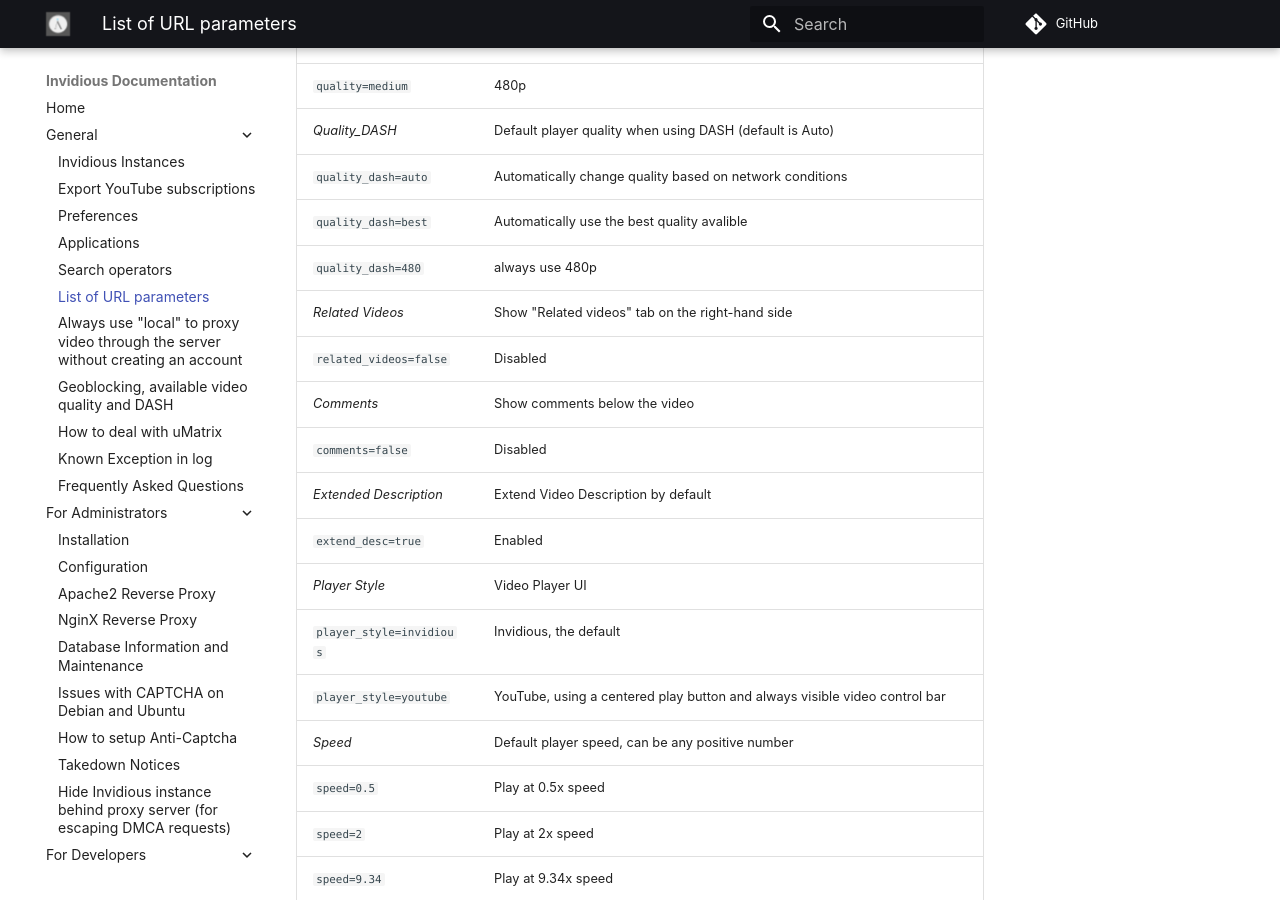
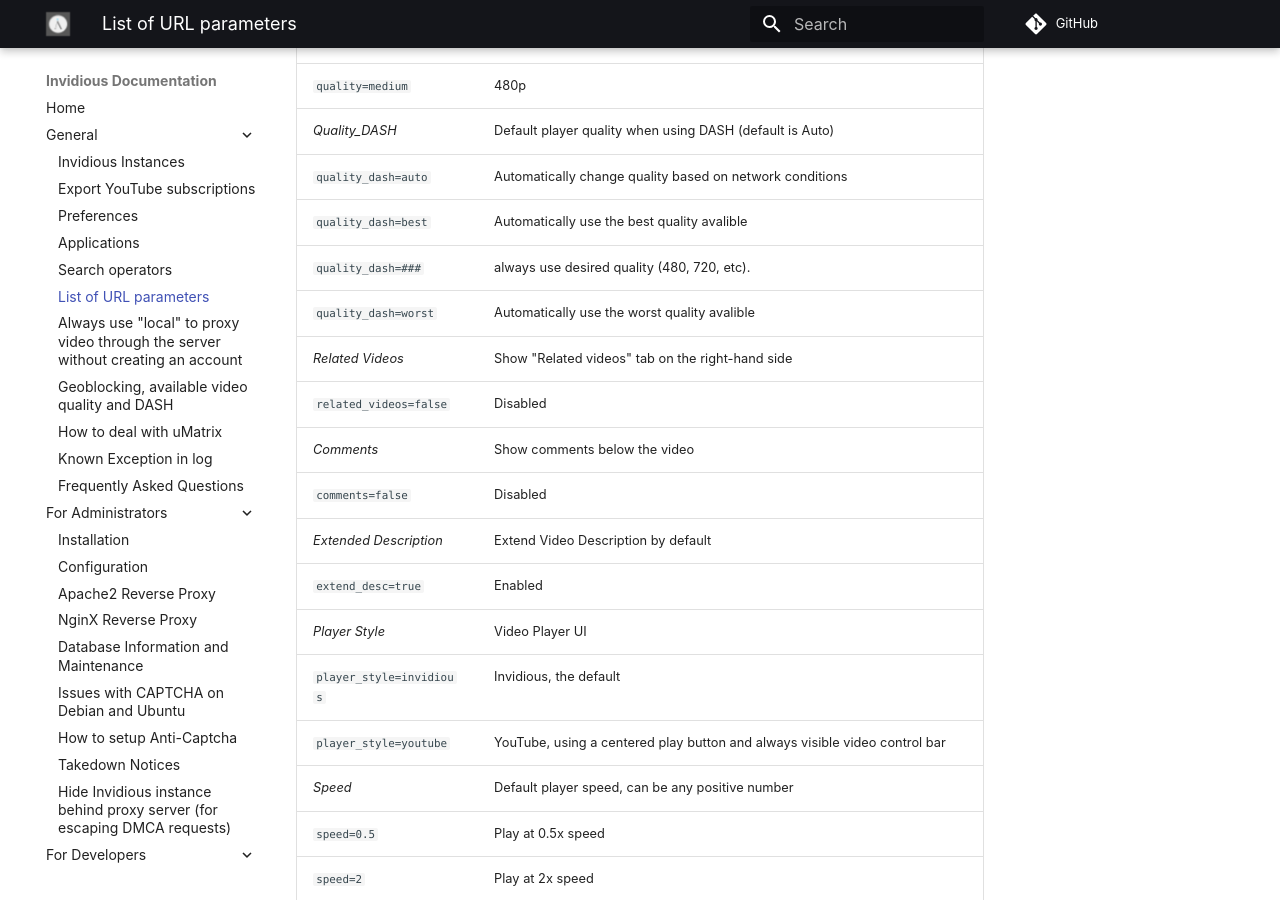
Before and after one commit to iv-org/documentation, an MkDocs documentation site: the page built from docs/url-parameters.md, in a window 1280 px wide and 900 px high, scrolled down 2383 px. Built offline with MkDocs 1.6.1 and Material for MkDocs 9.7.7, drawn with Linux system fonts in a browser that asks for light colours; comment, search, counter and statistics services are not loaded.

Commit message:
Update url-parameters.md
How's this?

```diff
--- a/docs/url-parameters.md
+++ b/docs/url-parameters.md
@@ -56,7 +56,8 @@
 | _Quality_DASH_                                    | Default player quality when using DASH (default is Auto)                                                                                                                                                                  |
 | `quality_dash=auto`                               | Automatically change quality based on network conditions                                                                                                              |
 | `quality_dash=best`                              | Automatically use the best quality avalible                                                                                                                                                                                     |
-| `quality_dash=480`                             | always use 480p                                                                                                                                                                                      |
+| `quality_dash=###`                             | always use desired quality (480, 720, etc).                                                                                                                                                                                     |
+| `quality_dash=worst`                             | Automatically use the worst quality avalible                                                                                                                                                                                     |
 | _Related Videos_                             | Show "Related videos" tab on the right-hand side |
 | `related_videos=false`                       | Disabled              |
 | _Comments_                                   | Show comments below the video|
```
